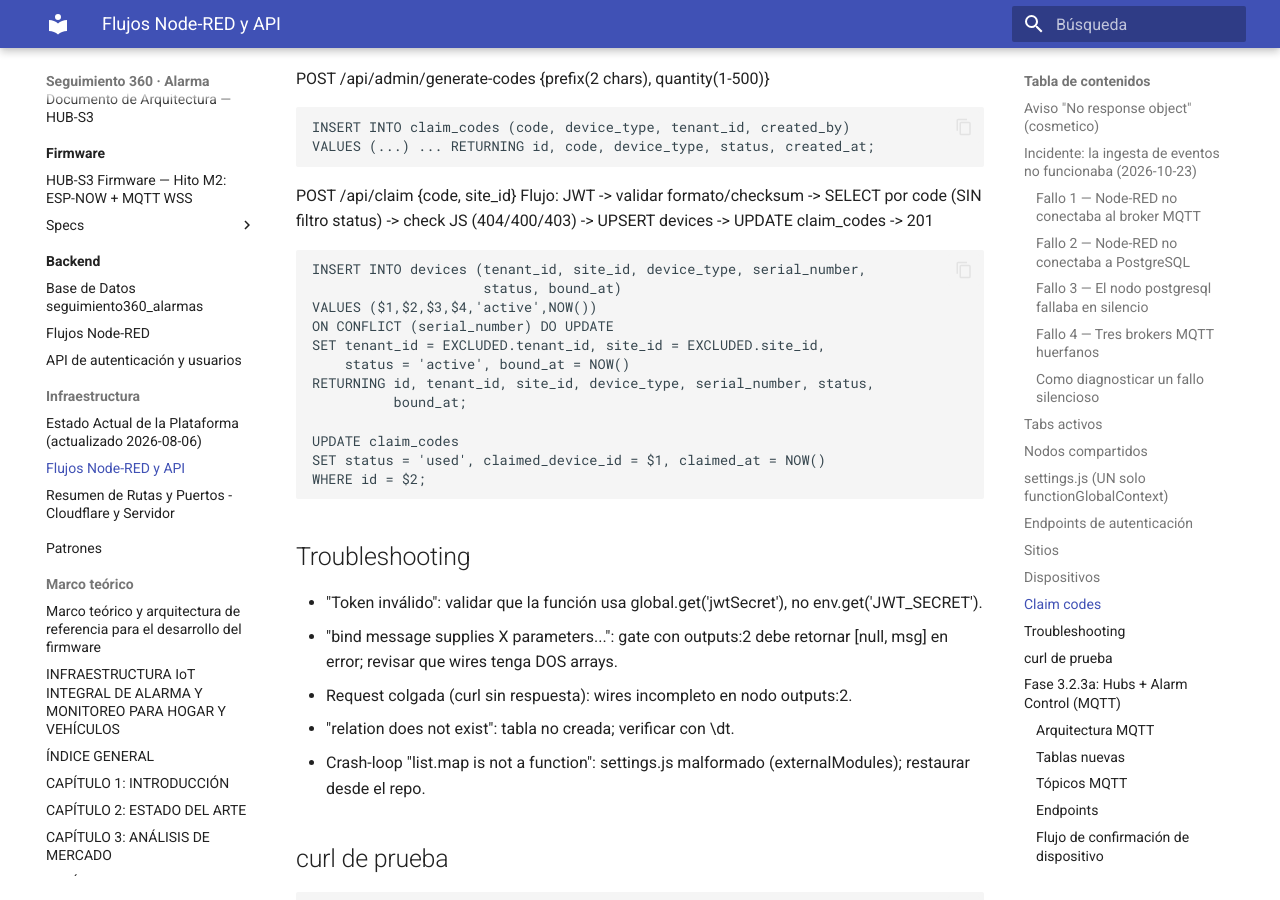
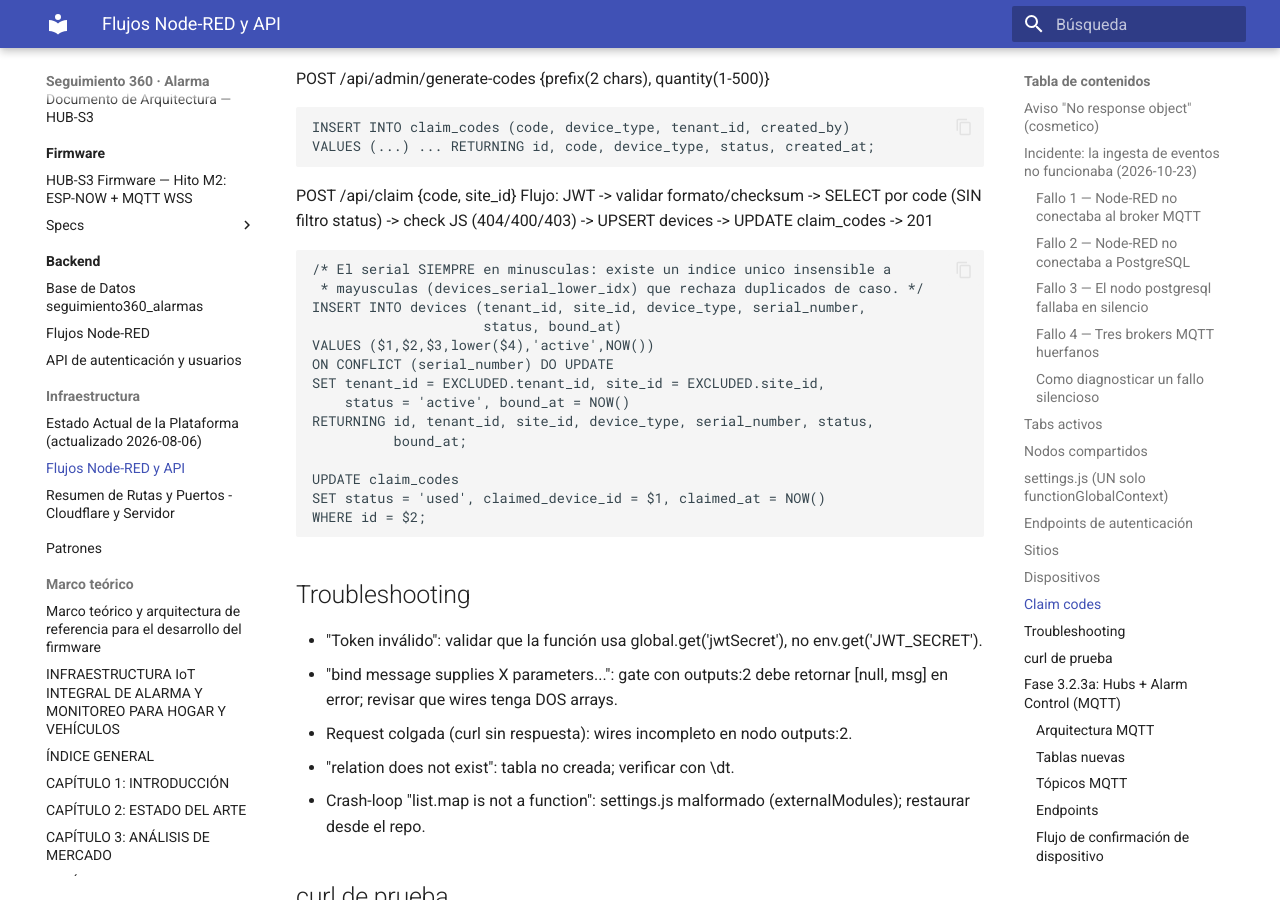
Before and after one commit to khalifa63/seguimiento360-alarma, an MkDocs documentation site: the page built from docs/infraestructura/FLUJOS_NODERED.md, in a window 1280 px wide and 900 px high, scrolled down 4414 px. Built offline with MkDocs 1.6.1 and Material for MkDocs 9.7.7, drawn with Linux system fonts in a browser that asks for light colours.

Commit message:
docs(flows): alta de devices con serial en minusculas (indice devices_serial_lower_idx anti-duplicados)

```diff
--- a/docs/infraestructura/FLUJOS_NODERED.md
+++ b/docs/infraestructura/FLUJOS_NODERED.md
@@ -190,9 +190,11 @@ POST /api/claim {code, site_id}
 Flujo: JWT -> validar formato/checksum -> SELECT por code (SIN filtro status)
 -> check JS (404/400/403) -> UPSERT devices -> UPDATE claim_codes -> 201
 
+    /* El serial SIEMPRE en minusculas: existe un indice unico insensible a
+     * mayusculas (devices_serial_lower_idx) que rechaza duplicados de caso. */
     INSERT INTO devices (tenant_id, site_id, device_type, serial_number,
                          status, bound_at)
-    VALUES ($1,$2,$3,$4,'active',NOW())
+    VALUES ($1,$2,$3,lower($4),'active',NOW())
     ON CONFLICT (serial_number) DO UPDATE
     SET tenant_id = EXCLUDED.tenant_id, site_id = EXCLUDED.site_id,
         status = 'active', bound_at = NOW()
```
